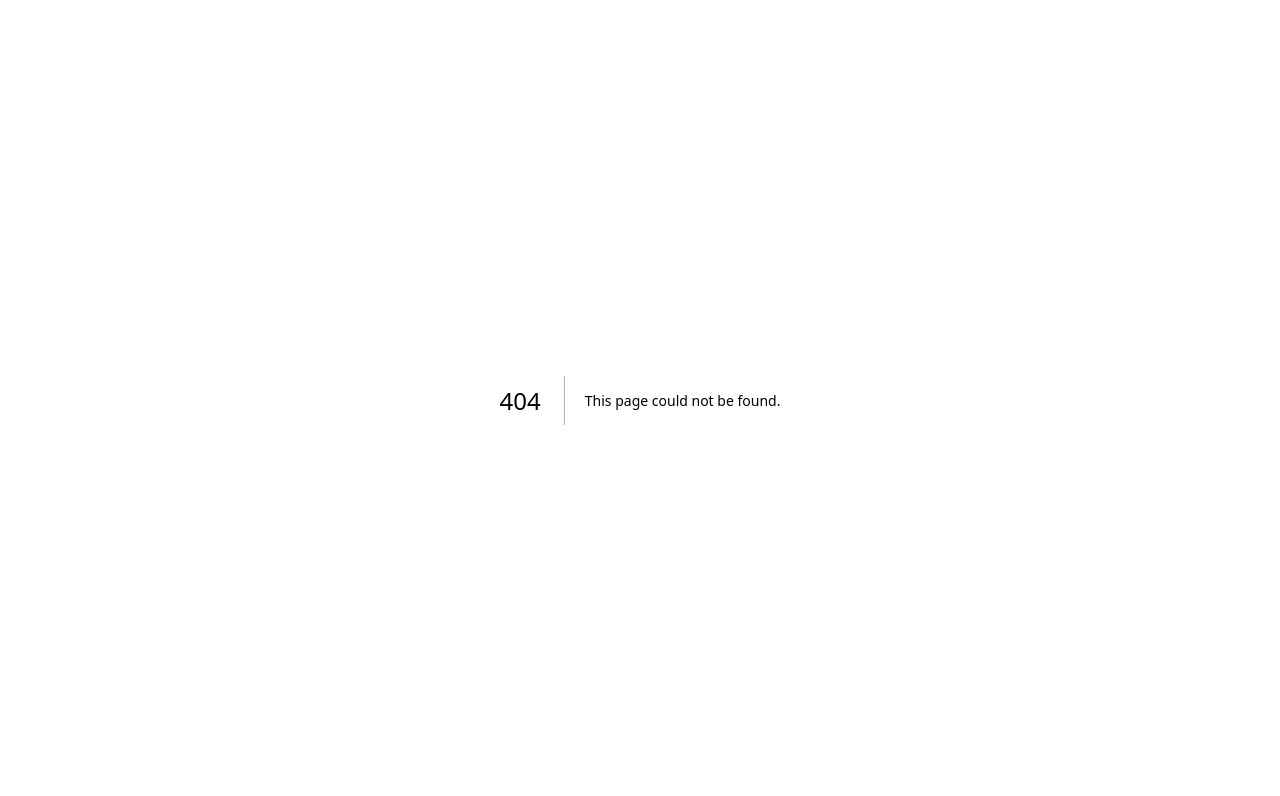
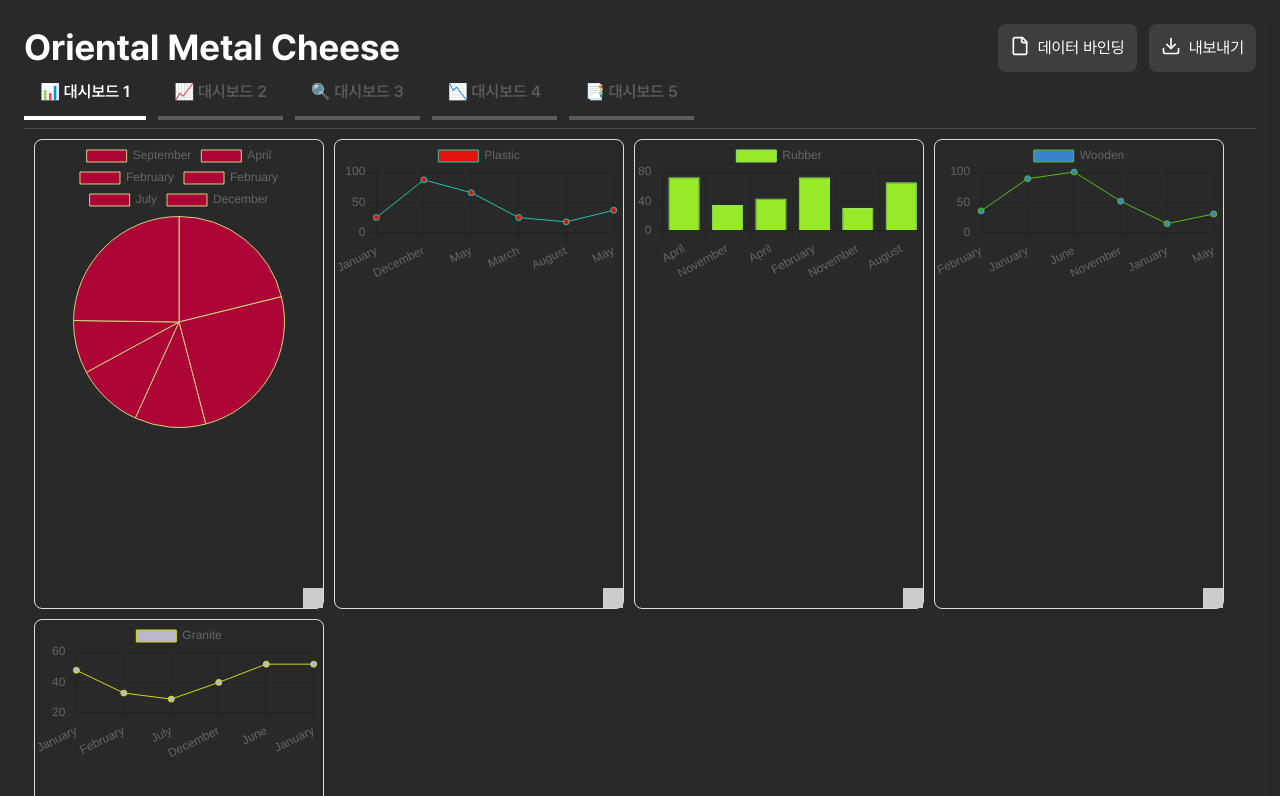
Before and after one commit to m0oMoo/monitoring_client, a Next.js app: page /dashboard3 in a window 1280 px wide. Before the commit this address had no page. Shown: the top 796 px of the page. Built offline with nearby package versions, Linux system fonts and the light colour scheme.

Commit message:
feat: Create dashboard3 page

```diff
--- /dev/null
+++ b/src/app/(monitoring)/dashboard3/page.tsx
@@ -0,0 +1,106 @@
+"use client";
+
+import { useEffect, useState } from "react";
+import { File, Download } from "lucide-react";
+import ChartWidget from "@/app/components/dashboard/chartWidget";
+import ReactGridLayout from "react-grid-layout";
+import DataBindingPanel from "@/app/components/drawer/dataBindingPanel";
+import { fetchDashboardData } from "@/app/api/api";
+import TabsGroup from "@/app/(design)/design6/components/tabs/tabsGroup";
+import { Tabs } from "@/app/(design)/design6/components/tabs/tabs";
+
+const Dashboard3Page: React.FC = () => {
+  const [dashboard, setDashboard] = useState<any>(null); // 📌 대시보드 데이터 상태
+  const [isPanelOpen, setIsPanelOpen] = useState(false);
+  const [isLoading, setIsLoading] = useState(true);
+
+  useEffect(() => {
+    const loadDashboard = async () => {
+      const data = await fetchDashboardData(); // 📌 동적 데이터 불러오기
+      setDashboard(data);
+      setIsLoading(false);
+    };
+
+    loadDashboard();
+  }, []);
+
+  if (isLoading)
+    return <div className="text-white text-center">Loading Dashboard...</div>;
+
+  // 📌 JSON 내보내기 함수
+  const exportDashboard = () => {
+    const jsonString = JSON.stringify(dashboard, null, 2);
+    const blob = new Blob([jsonString], { type: "application/json" });
+    const url = URL.createObjectURL(blob);
+
+    const link = document.createElement("a");
+    link.href = url;
+    link.download = "dashboard_export.json";
+    document.body.appendChild(link);
+    link.click();
+    document.body.removeChild(link);
+  };
+
+  return (
+    <div className="bg-[#292929] text-white min-h-screen p-6 overflow-hidden">
+      <header className="flex justify-between items-center">
+        <h1 className="text-4xl font-bold">{dashboard.title}</h1>
+        <div className="flex space-x-3">
+          <button
+            className="flex gap-2 bg-gray-7 p-3 rounded-lg text-white hover:bg-gray-6"
+            onClick={() => setIsPanelOpen(true)}
+          >
+            <File size={20} />
+            <p>데이터 바인딩</p>
+          </button>
+          <button
+            className="flex gap-2 bg-gray-7 p-3 rounded-lg text-white hover:bg-gray-6"
+            onClick={exportDashboard}
+          >
+            <Download size={20} />
+            <p>내보내기</p>
+          </button>
+        </div>
+      </header>
+
+      <Tabs
+        defaultValue="dashboard1"
+        className="w-full border-b border-gray-6 pb-2 flex justify-between"
+      >
+        <TabsGroup />
+      </Tabs>
+
+      <div className="w-full h-screen">
+        <ReactGridLayout
+          className="layout"
+          layout={dashboard.charts.map((chart: any, index: number) => ({
+            i: chart.chartId,
+            x: (index % 4) * 3,
+            y: Math.floor(index / 4) * 2,
+            w: 3,
+            h: 3,
+          }))}
+          cols={12}
+          width={window.innerWidth - 70}
+          draggableHandle=".drag-handle"
+        >
+          {dashboard.charts.map((chart: any) => (
+            <div
+              key={chart.chartId}
+              className="border border-gray-700 rounded-lg"
+            >
+              <ChartWidget type={chart.type} data={chart.data} />
+            </div>
+          ))}
+        </ReactGridLayout>
+      </div>
+
+      <DataBindingPanel
+        isOpen={isPanelOpen}
+        onClose={() => setIsPanelOpen(false)}
+      />
+    </div>
+  );
+};
+
+export default Dashboard3Page;
```
